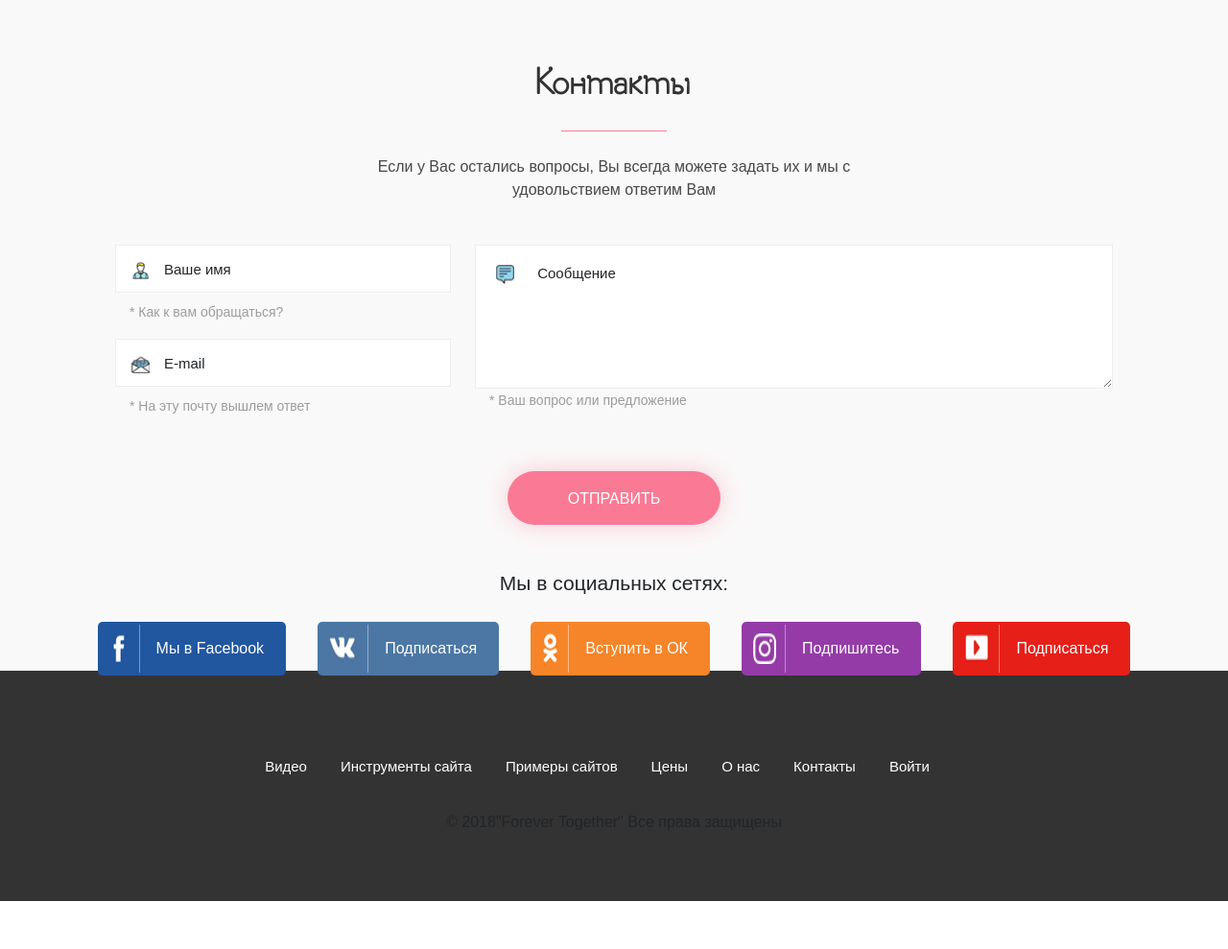
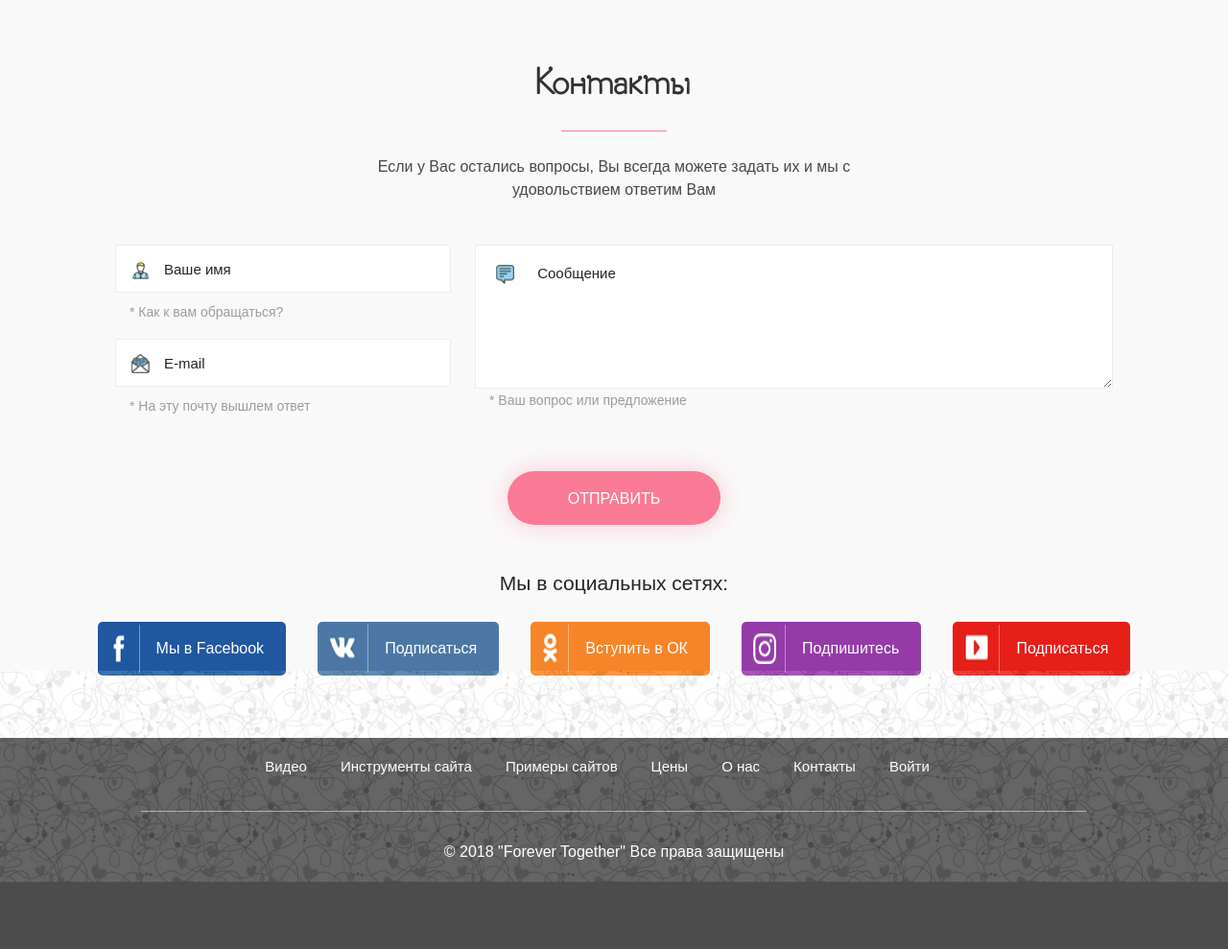
Before and after one commit to alexkzr/forever-together, a PHP site: page /src/index.html in a window 1280 px wide. Shown: the part 5272-6261 px from the top of the page at 96% size. Before the commit the page ends 6211 px from the top, so only its background shows below. Run offline with PHP 8.4, Linux system fonts and the light colour scheme; some libraries are stand-ins or nearby versions; some web fonts are replaced.

Commit message:
small changes

```diff
--- a/src/css/style.css
+++ b/src/css/style.css
@@ -466,9 +466,18 @@
       border-right: 1px solid rgba(255, 255, 255, 0.4);
       margin-right: 17px; }
 
+.footer::after {
+  position: absolute;
+  display: block;
+  content: '';
+  width: 100%;
+  height: 100%;
+  background-color: rgba(0, 0, 0, 0.7);
+  z-index: -2; }
+
 .footer {
-  background: #333333;
-  background-image: url(../img/contacts/footer-bg) no-repeat center;
+  position: relative;
+  background: url(../img/contacts/footer-bg.png) no-repeat center;
   background-size: cover;
   display: -webkit-box;
   display: -ms-flexbox;
@@ -476,13 +485,20 @@
   -webkit-box-orient: vertical;
   -webkit-box-direction: normal;
   -ms-flex-direction: column;
-  flex-direction: column; }
+  flex-direction: column;
+  color: #ffffff;
+  height: 220px;
+  width: 100%; }
+  .footer .footer-bottom {
+    padding-top: 30px;
+    padding-bottom: 30px; }
   .footer .footer-nav {
     display: -webkit-box;
     display: -ms-flexbox;
     display: flex;
     margin-top: 10px;
-    width: 77%; }
+    width: 77%;
+    border-bottom: 1px solid rgba(255, 255, 255, 0.5); }
     .footer .footer-nav ul {
       display: -webkit-box;
       display: -ms-flexbox;
--- a/src/index.html
+++ b/src/index.html
@@ -339,7 +339,7 @@
         </li>
       </ul>
     </div>
-    <div class="footer">&copy; 2018"Forever Together" Все права защищены</div>
+    <div class="footer-bottom">&copy; 2018 "Forever Together" Все права защищены</div>
   </section>
 
   <!-- Optional JavaScript -->
--- a/src/sass/_footer.sass
+++ b/src/sass/_footer.sass
@@ -1,13 +1,28 @@
+.footer::after
+  position: absolute
+  display: block
+  content: ''
+  width: 100%
+  height: 100%
+  background-color: rgba(0, 0, 0, .7)
+  z-index: -2
 .footer
-  background: #333333
-  background-image: url(../img/contacts/footer-bg) no-repeat center
+  position: relative
+  background: url(../img/contacts/footer-bg.png) no-repeat center
   background-size: cover
   display: flex
   flex-direction: column
+  color: #ffffff
+  height: 220px
+  width: 100%
+  .footer-bottom
+    @include soft--ends(30px)
+
   .footer-nav
         display: flex
         margin-top: 10px
         width: 77%
+        border-bottom: 1px solid rgba(255, 255, 255, .5)
 
         ul
           display: flex
```
Also changed, not shown: src/img/contacts/email.png.
